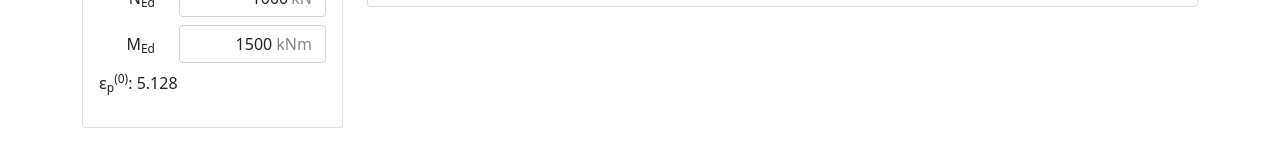
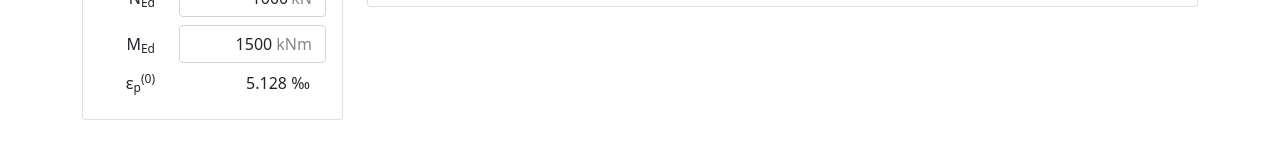
Before and after one commit to kurtlachmann/beton-interaktion, a React (Create React App) app: page /beton-interaktion/rechteck_qs in a window 1280 px wide. Shown: the part 981-1122 px from the top of the page. Built offline with nearby package versions, Linux system fonts and the light colour scheme.

Commit message:
Prettier layout for e_p0

```diff
--- a/src/rechteck_qs/RechteckQS.tsx
+++ b/src/rechteck_qs/RechteckQS.tsx
@@ -43,6 +43,14 @@ function DropDown(props: any) {
 				{unit}
 			</span>
 		</Col>
+	</Row>
+}
+
+
+function LabeledField(props: {label: any, value: any}) {
+	return <Row style={{ alignItems: "center", marginTop: "0.5em", marginBottom: "0.5em" }}>
+		<Col xs="auto" style={{ textAlign: "right", width: "5em" }}>{props.label}</Col>
+		<Col style={{ textAlign: "right", marginRight: "1em" }}>{props.value}</Col>
 	</Row>
 }
 
@@ -129,7 +137,7 @@ export default function RechteckQS() {
 					<InputCard header="Einwirkung">
 						<Input label={<>N<sub>Ed</sub></>} defaultValue={N_Ed} unit="kN" setValue={set_N_Ed} />
 						<Input label={<>M<sub>Ed</sub></>} defaultValue={M_Ed} unit="kNm" setValue={set_M_Ed} />
-						<p>&epsilon;<sub>p</sub><sup>(0)</sup>: {e_p0.toFixed(3)}</p>
+						<LabeledField label={<>&epsilon;<sub>p</sub><sup>(0)</sup></>} value={<>{e_p0.toFixed(3)} &permil;</>} />
 					</InputCard>
 
 				</Col>
```
